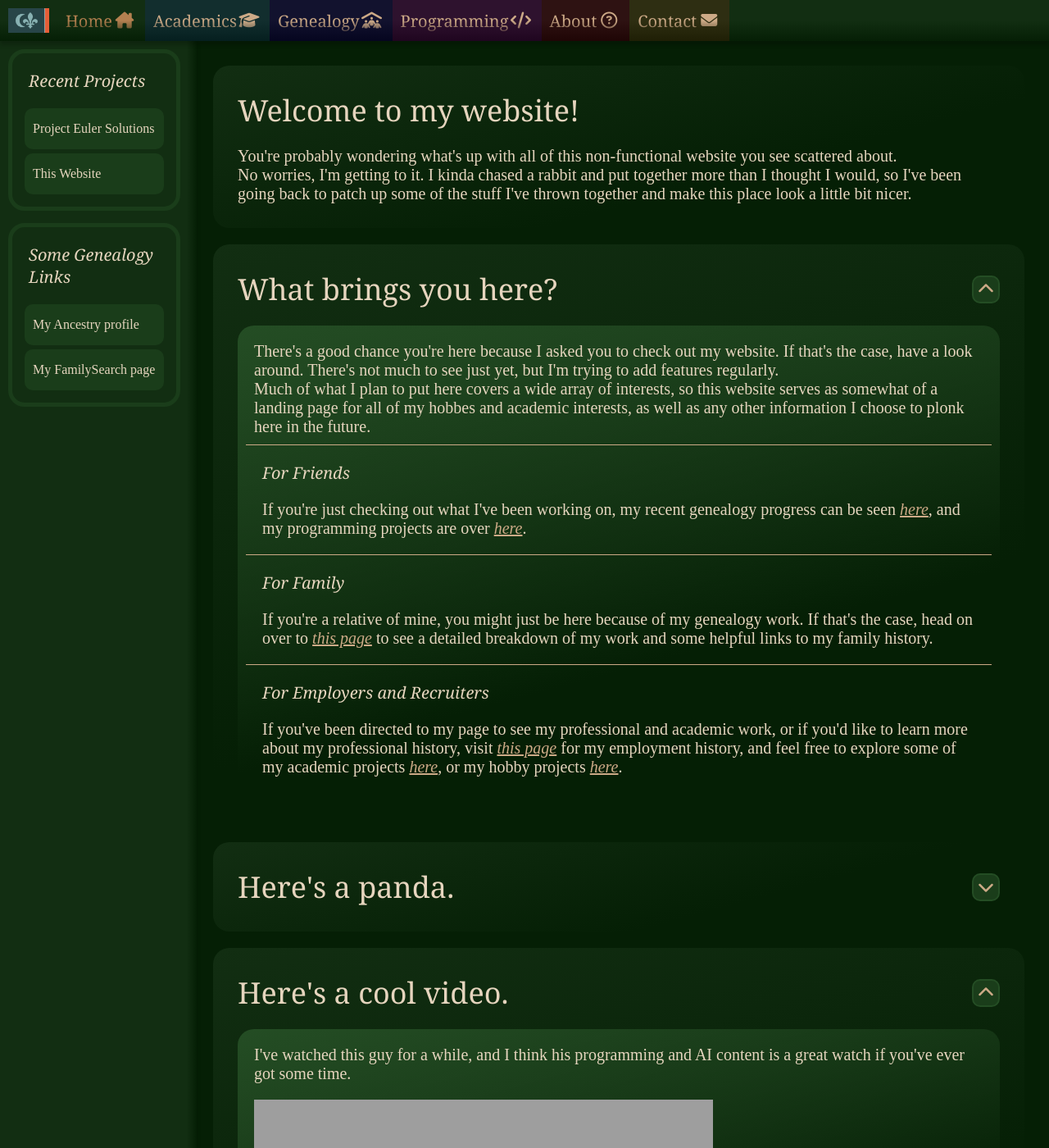
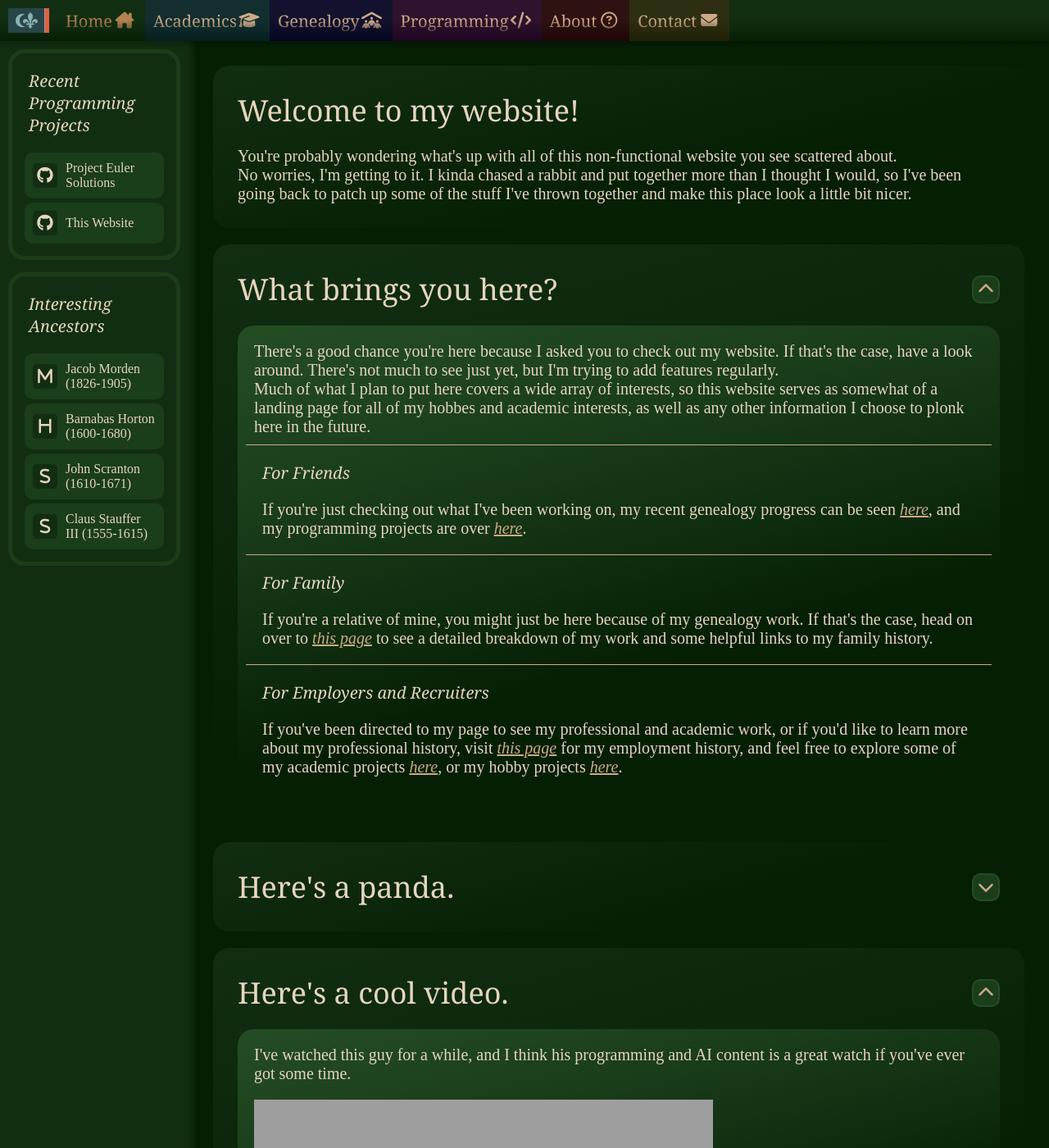
Before and after one commit to CalvinVest/CalvinVest.github.io, a Jekyll site: the page index.html, which Jekyll copies as it is, in a window 1280 px wide and 1400 px high. Shown: the whole window at 82% size. Built offline with Jekyll 4.4.1, drawn with Linux system fonts in a browser that asks for light colours; nearby versions of some CDN libraries; some web fonts are replaced; grey boxes are pictures that could not be loaded.

Commit message:
Alters familysearch contact links and interesting ancestors on index page

```diff
--- a/assets/css/sidebar.css
+++ b/assets/css/sidebar.css
@@ -43,13 +43,8 @@
 }
 
 .sidebar .icon-container {
-    height: 30px;
-    width: 30px;
     border-radius: 5px;
     margin-right: 10px;
-    display: flex;
-    justify-content: center;
-    align-items: center;
     background-color: var(--side-bg);
 }
 
--- a/assets/css/styles.css
+++ b/assets/css/styles.css
@@ -61,8 +61,8 @@ body {
 }
 
 .icon-container {
-    height: 30px;
-    width: 30px;
+    min-height: 30px;
+    min-width: 30px;
     display: flex;
     justify-content: center;
     align-items: center;
@@ -219,6 +219,7 @@ footer a {
 }
 
 .collapse-section-content {
+    display: flex;
     flex-direction: column;
     margin: 0;
     padding: 0;
@@ -232,17 +233,15 @@ footer a {
 }
 
 .expanded .collapse-section-content {
-    display: flex;
     margin: 10px;
     padding: 10px;
 }
 
 .imgbox {
-    display: flex;
     flex-direction: column;
     justify-content: center;
     align-items: center;
-    max-width: 75%;
+    max-width: 100%;
 }
 
 .imgbox img {
--- a/assets/js/scripts.js
+++ b/assets/js/scripts.js
@@ -7,8 +7,11 @@ document.addEventListener("DOMContentLoaded", function () {
         var buttonImg = button.querySelector("i");
         var initScrollHeight = targetContent.scrollHeight + 100;
 
+        targetContent.style.display = "none";
+
         // Check if the section should start collapsed
         if (targetContent.parentElement.classList.contains("expanded")) {
+            targetContent.style.display = "flex";
             targetContent.style.overflow = "auto";
             targetContent.style.maxHeight = initScrollHeight + "px";
         } else {
@@ -100,21 +103,21 @@ document.addEventListener("DOMContentLoaded", function () {
     const academicsButton = document.getElementById("academics-button");
     const academicsDropdown = academicsButton.nextElementSibling;
 
-    if(academicsDropdown) {
+    if (academicsDropdown) {
         academicsDropdown.classList.add("academics-drop");
     }
 
     const genealogyButton = document.getElementById("genealogy-button");
     const genealogyDropdown = genealogyButton.nextElementSibling;
 
-    if(genealogyDropdown) {
+    if (genealogyDropdown) {
         genealogyDropdown.classList.add("genealogy-drop");
     }
 
     const programmingButton = document.getElementById("programming-button");
     const programmingDropdown = programmingButton.nextElementSibling;
 
-    if(programmingDropdown) {
+    if (programmingDropdown) {
         programmingDropdown.classList.add("programming-drop");
     }
 });
--- a/index.html
+++ b/index.html
@@ -86,30 +86,66 @@
 	<div class="container" id="page-container">
 		<nav class="sidebar">
 			<section>
-				<h3>Recent Projects</h3>
+				<h3>Recent Programming Projects</h3>
 				<ul>
 					<li>
 						<a href="https://github.com/CalvinVest/ProjectEulerSolutions" class="side-btn" target="_blank"
-							rel="noopener noreferrer">Project Euler
-							Solutions</a>
+							rel="noopener noreferrer">
+							<div class="icon-container">
+								<i class="fa-brands fa-github"></i>
+							</div>
+							Project Euler Solutions
+						</a>
 					</li>
 					<li>
 						<a href="https://github.com/CalvinVest/CalvinVest.github.io" class="side-btn" target="_blank"
-							rel="noopener noreferrer">This Website</a>
+							rel="noopener noreferrer">
+							<div class="icon-container">
+								<i class="fa-brands fa-github"></i>
+							</div>
+							This Website
+						</a>
 					</li>
 				</ul>
 			</section>
 			<section>
-				<h3>Some Genealogy Links</h3>
+				<h3>Interesting Ancestors</h3>
 				<ul>
 					<li>
-						<a href="https://www.ancestry.com/profile/0224c00e-0006-0000-0000-000000000000" class="side-btn"
-							target="_blank" rel="noopener noreferrer">My Ancestry profile</a>
+						<a href="https://www.familysearch.org/tree/person/details/L2MN-PL7" class="side-btn"
+							target="_blank" rel="noopener noreferrer">
+							<div class="icon-container">
+								<i class="fa-solid fa-m"></i>
+							</div>
+							Jacob Morden (1826-1905)
+						</a>
 					</li>
 					<li>
-						<a href="https://www.familysearch.org/tree/person/details/G31D-D1T" class="side-btn"
-							target="_blank" rel="noopener noreferrer">My
-							FamilySearch page</a>
+						<a href="https://www.familysearch.org/tree/person/details/LN74-VQZ" class="side-btn"
+							target="_blank" rel="noopener noreferrer">
+							<div class="icon-container">
+								<i class="fa-solid fa-h"></i>
+							</div>
+							Barnabas Horton (1600-1680)
+						</a>
+					</li>
+					<li>
+						<a href="https://www.familysearch.org/tree/person/details/MCZF-SCM" class="side-btn"
+							target="_blank" rel="noopener noreferrer">
+							<div class="icon-container">
+								<i class="fa-solid fa-s"></i>
+							</div>
+							John Scranton (1610-1671)
+						</a>
+					</li>
+					<li>
+						<a href="https://www.familysearch.org/tree/person/details/L5NV-PY3" class="side-btn"
+							target="_blank" rel="noopener noreferrer">
+							<div class="icon-container">
+								<i class="fa-solid fa-s"></i>
+							</div>
+							Claus Stauffer III (1555-1615)
+						</a>
 					</li>
 				</ul>
 			</section>
@@ -119,15 +155,10 @@
 			<!--This is all filler content. Replace page-by-page -->
 			<section>
 				<h1>Welcome to my website!</h1>
-				<p>
-					You're probably wondering what's up with all of this non-functional website you see scattered
-					about.<br>
-					No worries, I'm getting to it. I kinda chased a rabbit and put together more than I thought I
-					would,
-					so I've been going back to patch up some of the stuff I've thrown together and make this place
-					look
-					a little bit nicer.<br>
-				</p>
+				<p>You're probably wondering what's up with all of this non-functional website you see scattered
+					about.<br> No worries, I'm getting to it. I kinda chased a rabbit and put together more than I
+					thought I would, so I've been going back to patch up some of the stuff I've thrown together and make
+					this place look a little bit nicer.<br></p>
 			</section>
 
 			<section class="expanded">
```
Also changed, not shown: contact.html (+1 -10 lines).
